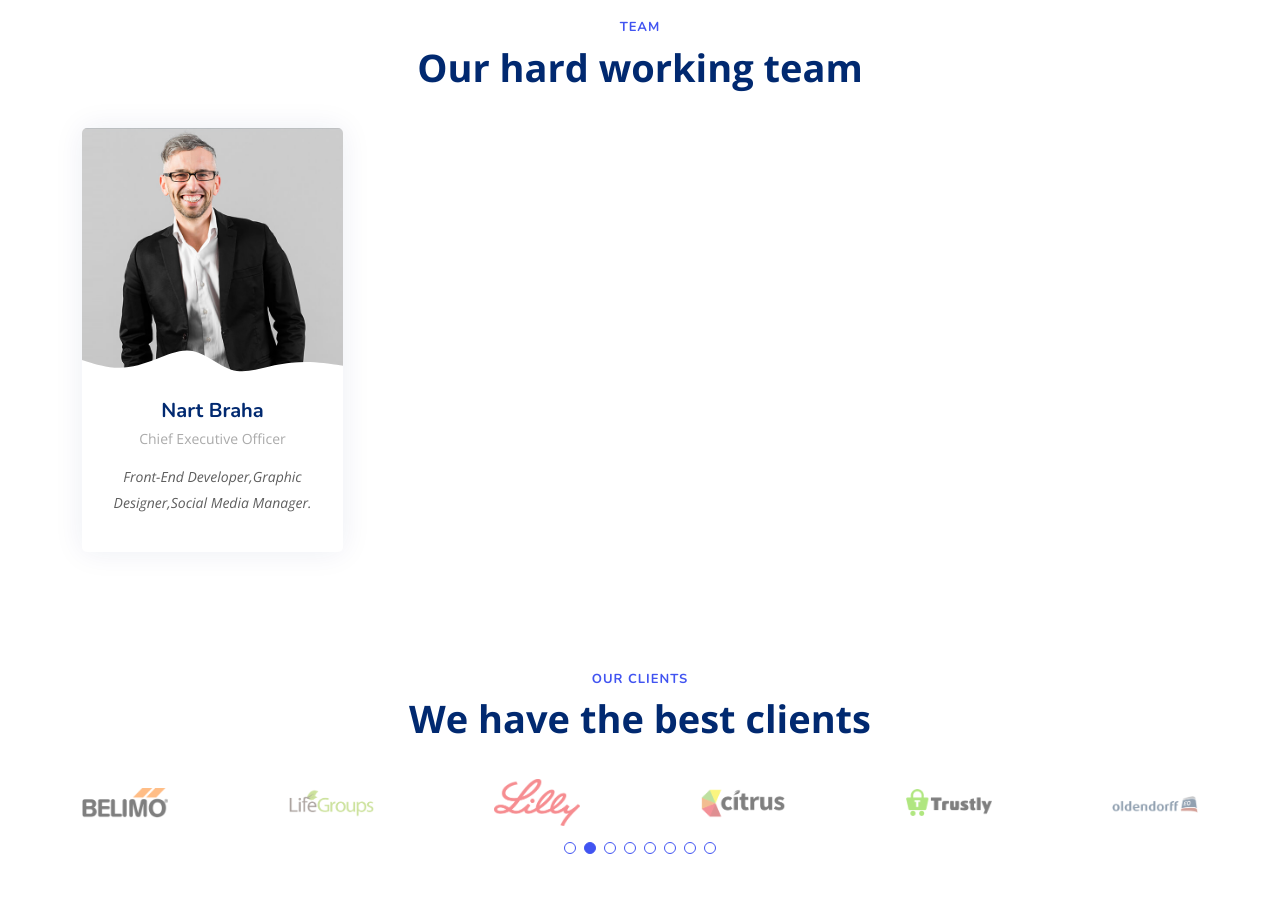
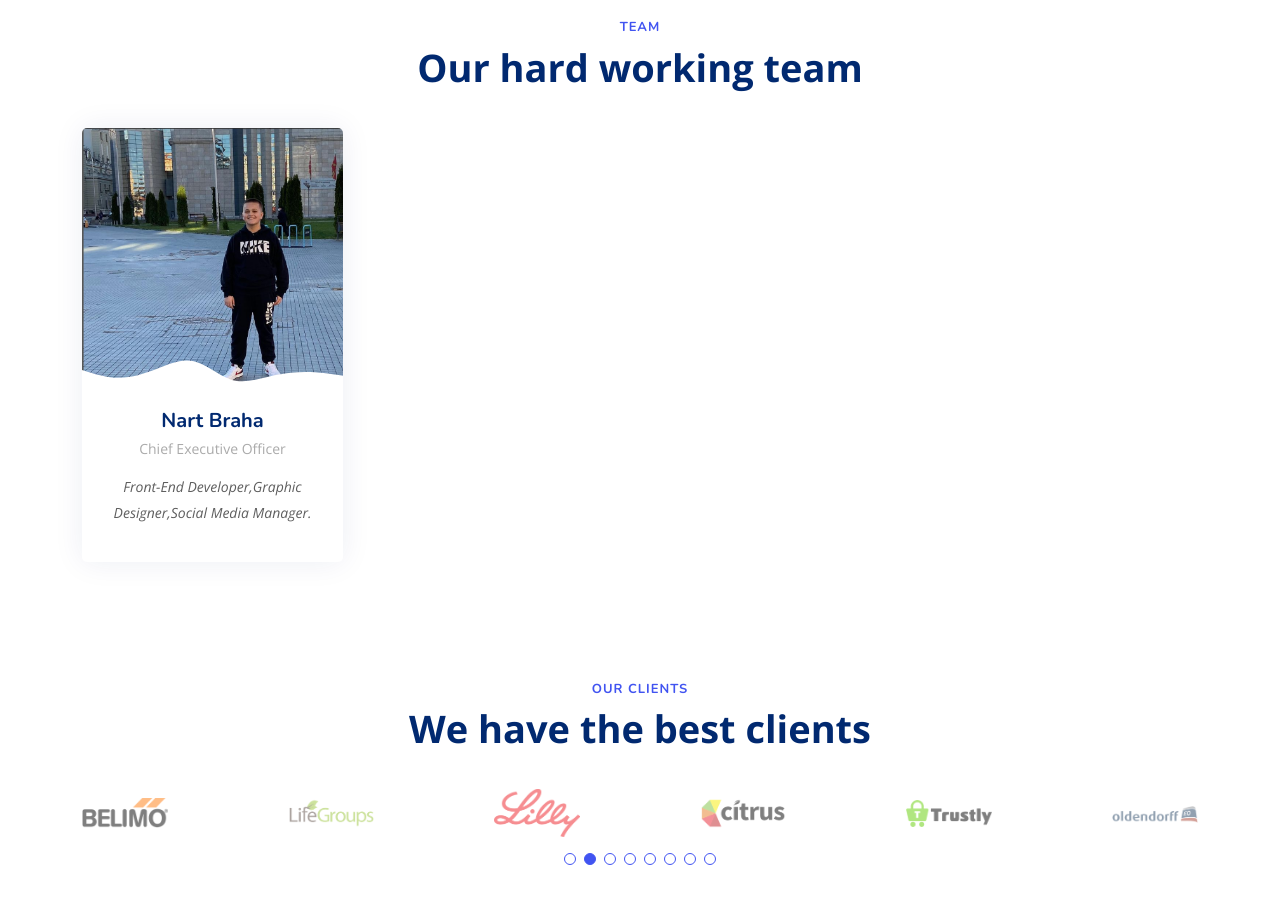
Before and after one commit to sketchiccreative/sketchiccreative.github.io, a plain HTML site: page index.html in a window 1280 px wide. Shown: the part 5580-6484 px from the top of the page. Drawn offline with nearby package versions, Linux system fonts and the light colour scheme.

Commit message:
added new things

```diff
--- a/index.html
+++ b/index.html
@@ -549,7 +549,7 @@
           <div class="col-lg-3 col-md-6 d-flex align-items-stretch" data-aos="fade-up" data-aos-delay="100">
             <div class="member">
               <div class="member-img">
-                <img src="assets/img/team/team-1.jpg" class="img-fluid" alt="">
+                <img src="assets/img/nart.png" class="img-fluid" alt="">
                 <div class="social">
                   <a href=""><i class="bi bi-twitter"></i></a>
                   <a href=""><i class="bi bi-facebook"></i></a>
```
Also changed, not shown: assets/img/apple-touch-icon.png, assets/img/favicon.png, assets/img/icon.png (added), assets/img/iicon.png (added), assets/img/nart.png (added).
